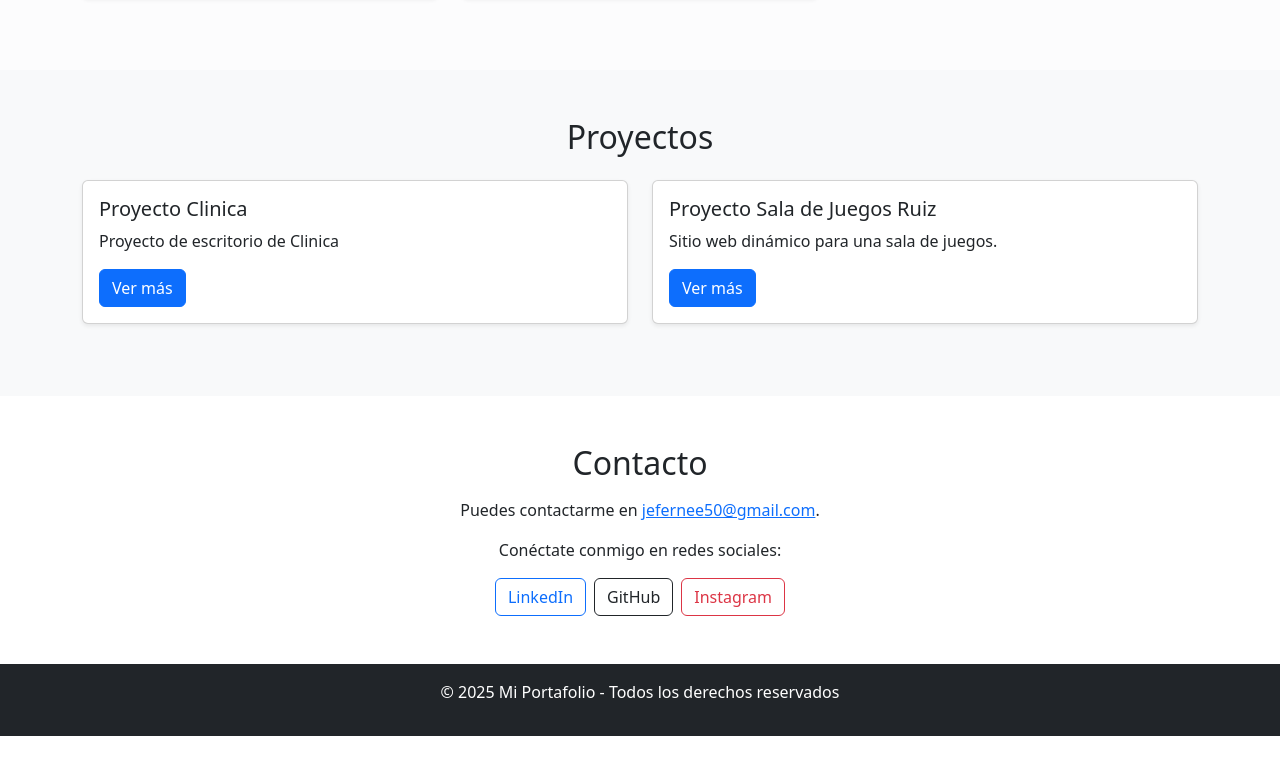
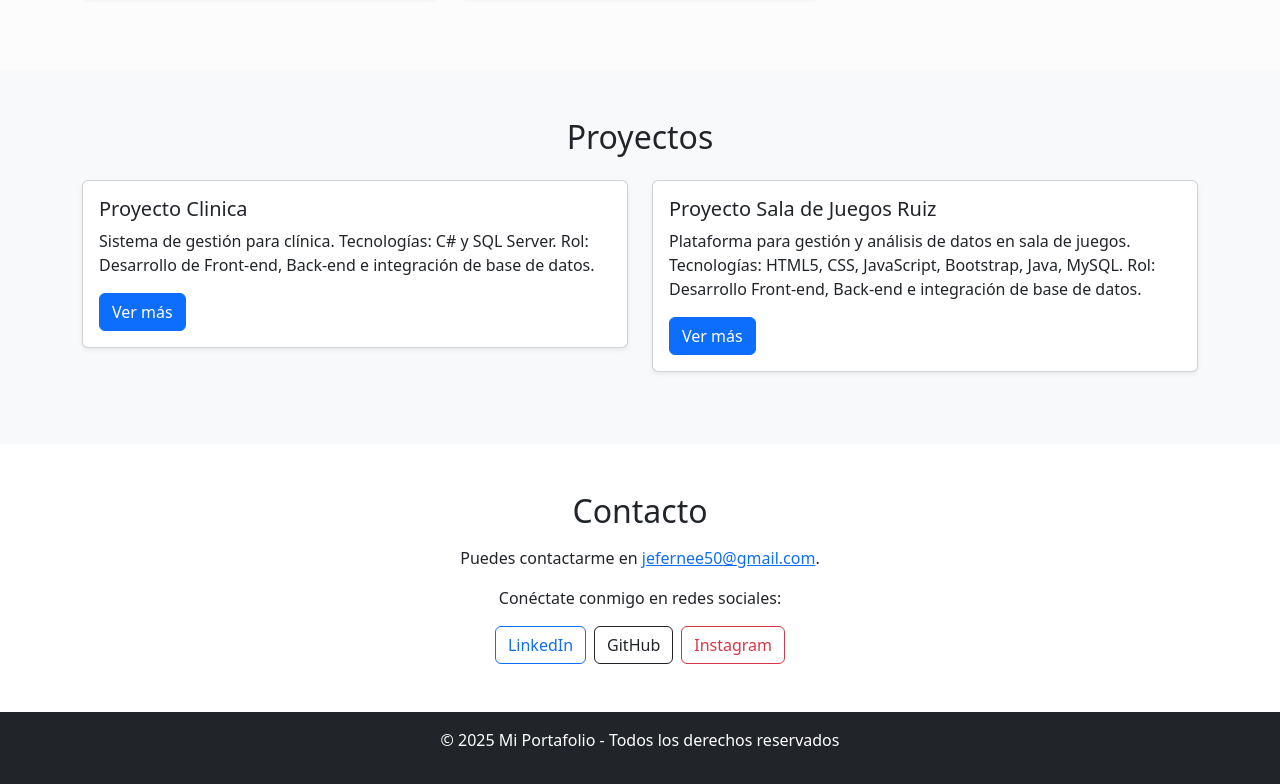
Before and after one commit to Jefernee/Portafolio-Jefernee, a React (Create React App) app: page / in a window 1280 px wide. Shown: the part 2219-3003 px from the top of the page. Before the commit the page ends 2955 px from the top, so only its background shows below. Built offline with nearby package versions, Linux system fonts and the light colour scheme.

Commit message:
Actualización en src/App.js

```diff
--- a/src/App.js
+++ b/src/App.js
@@ -485,7 +485,11 @@ function App() {
               <div className="card mb-4 shadow-sm">
                 <div className="card-body">
                   <h5 className="card-title">Proyecto Clinica</h5>
-                  <p className="card-text">Proyecto de escritorio de Clinica</p>
+                  <p className="card-text">
+                   Sistema de gestión para clínica.
+                   Tecnologías: C# y SQL Server.
+                   Rol: Desarrollo de Front-end, Back-end e integración de base de datos.
+                  </p>
                   <a href="https://github.com/Jefernee/Proyecto-Escritorio-Clinica-Ruos/tree/master" className="btn btn-primary">
                     Ver más
                   </a>
@@ -497,7 +501,9 @@ function App() {
                 <div className="card-body">
                   <h5 className="card-title">Proyecto Sala de Juegos Ruiz</h5>
                   <p className="card-text">
-                    Sitio web dinámico para una sala de juegos.
+                  Plataforma para gestión y análisis de datos en sala de juegos.
+                  Tecnologías: HTML5, CSS, JavaScript, Bootstrap, Java, MySQL.
+                  Rol: Desarrollo Front-end, Back-end e integración de base de datos.
                   </p>
                   <a
                     href="https://github.com/Jefernee/Proyecto-de-Sala-de-juegos"
```
